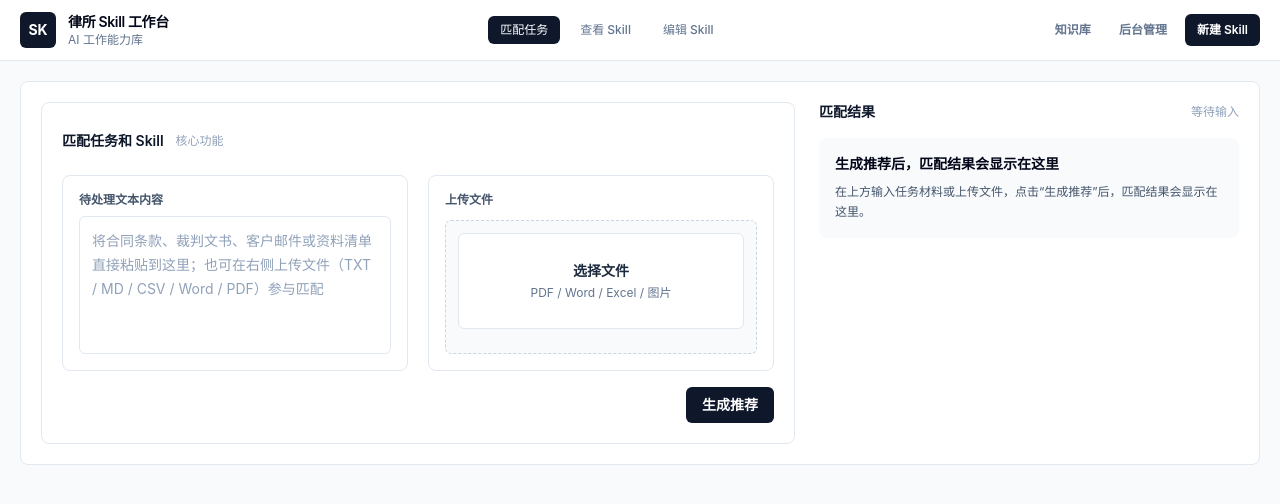
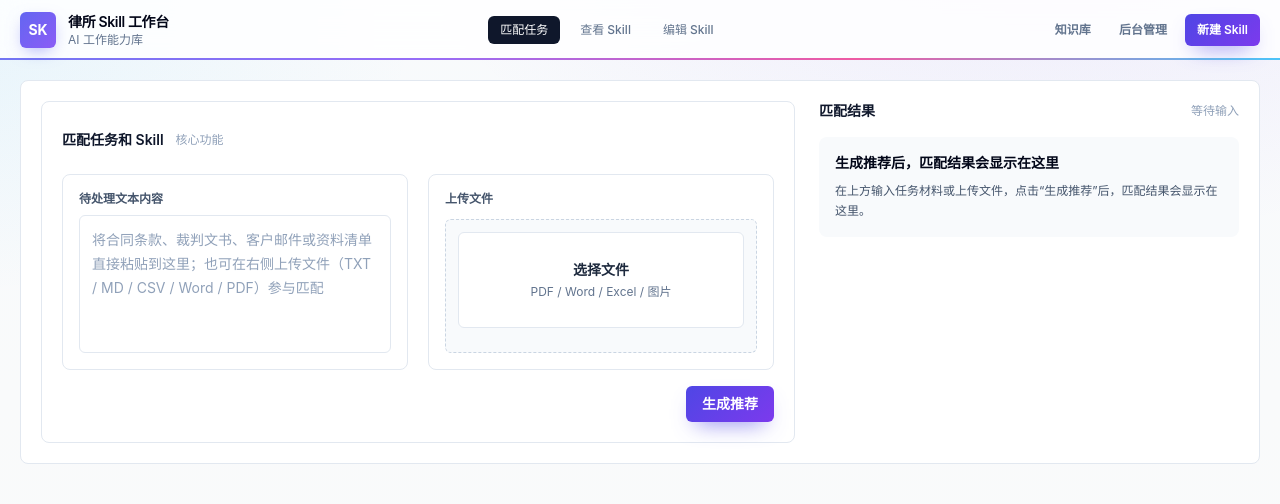
Before and after one commit to cheneywongyu/LawSkill, a Next.js app: page /skills-platform in a window 1280 px wide. Shown: the top 504 px of the page. Built offline with nearby package versions, Linux system fonts and the light colour scheme.

Commit message:
feat: 点击任意处迸发烟火 + 刷新主题（渐变背景/玻璃导航/主色渐变按钮）

```diff
--- a/app/globals.css
+++ b/app/globals.css
@@ -65,3 +65,62 @@ body {
     animation: none;
   }
 }
+
+/* ===== 主题刷新：柔和渐变背景 / 玻璃导航 / 品牌与主色按钮 ===== */
+
+.app-gradient {
+  background:
+    radial-gradient(1100px 560px at 82% -12%, rgba(139, 92, 246, 0.10), transparent 60%),
+    radial-gradient(900px 480px at -6% 4%, rgba(56, 189, 248, 0.09), transparent 55%),
+    linear-gradient(180deg, #f8fafc 0%, #fafafa 100%);
+}
+
+.glass-header {
+  background: rgba(255, 255, 255, 0.82);
+  -webkit-backdrop-filter: blur(12px);
+  backdrop-filter: blur(12px);
+}
+
+.glass-header::after {
+  content: "";
+  position: absolute;
+  left: 0;
+  right: 0;
+  bottom: 0;
+  height: 2px;
+  background: linear-gradient(90deg, #6366f1, #8b5cf6, #ec4899, #38bdf8);
+  opacity: 0.9;
+}
+
+.brand-mark {
+  background: linear-gradient(135deg, #6366f1, #8b5cf6);
+  box-shadow: 0 6px 18px -6px rgba(99, 102, 241, 0.65);
+}
+
+.btn-accent {
+  background: linear-gradient(135deg, #4f46e5, #7c3aed);
+  color: #ffffff;
+  box-shadow: 0 10px 22px -10px rgba(79, 70, 229, 0.75);
+  transition: transform 0.15s ease, box-shadow 0.15s ease, filter 0.15s ease;
+}
+
+.btn-accent:hover:not(:disabled) {
+  filter: brightness(1.07);
+  transform: translateY(-1px);
+  box-shadow: 0 14px 28px -10px rgba(79, 70, 229, 0.85);
+}
+
+.btn-accent:disabled {
+  filter: grayscale(0.25) brightness(0.95);
+  cursor: not-allowed;
+}
+
+.lift {
+  transition: transform 0.18s ease, box-shadow 0.18s ease, border-color 0.18s ease;
+}
+
+.lift:hover {
+  transform: translateY(-2px);
+  box-shadow: 0 12px 26px -14px rgba(15, 23, 42, 0.45);
+  border-color: rgba(99, 102, 241, 0.5);
+}
--- /dev/null
+++ b/app/skills-platform/FireworksLayer.tsx
@@ -0,0 +1,145 @@
+'use client'
+
+import { useEffect, useRef } from 'react'
+
+type Particle = {
+  x: number
+  y: number
+  vx: number
+  vy: number
+  life: number
+  decay: number
+  color: string
+  size: number
+}
+
+type Ring = {
+  x: number
+  y: number
+  radius: number
+  life: number
+  color: string
+}
+
+const COLORS = ['#6366f1', '#8b5cf6', '#ec4899', '#f59e0b', '#10b981', '#38bdf8', '#f43f5e']
+
+export default function FireworksLayer() {
+  const canvasRef = useRef<HTMLCanvasElement>(null)
+
+  useEffect(() => {
+    const canvas = canvasRef.current
+    if (!canvas) return
+    const ctx = canvas.getContext('2d')
+    if (!ctx) return
+
+    const reduceMotion = window.matchMedia('(prefers-reduced-motion: reduce)').matches
+    const particlesRef = { current: [] as Particle[] }
+    const ringsRef = { current: [] as Ring[] }
+    let rafId: number | null = null
+
+    const resize = () => {
+      const dpr = Math.min(window.devicePixelRatio || 1, 2)
+      canvas.width = window.innerWidth * dpr
+      canvas.height = window.innerHeight * dpr
+      canvas.style.width = `${window.innerWidth}px`
+      canvas.style.height = `${window.innerHeight}px`
+      ctx.setTransform(dpr, 0, 0, dpr, 0, 0)
+    }
+    resize()
+    window.addEventListener('resize', resize)
+
+    const burst = (x: number, y: number) => {
+      const base = COLORS[Math.floor(Math.random() * COLORS.length)]
+      const count = 28 + Math.floor(Math.random() * 12)
+      for (let i = 0; i < count; i++) {
+        const angle = (Math.PI * 2 * i) / count + Math.random() * 0.35
+        const speed = 2.4 + Math.random() * 4.6
+        particlesRef.current.push({
+          x,
+          y,
+          vx: Math.cos(angle) * speed,
+          vy: Math.sin(angle) * speed,
+          life: 1,
+          decay: 0.012 + Math.random() * 0.01,
+          color: Math.random() > 0.55 ? base : COLORS[Math.floor(Math.random() * COLORS.length)],
+          size: 1.6 + Math.random() * 2.4,
+        })
+      }
+      ringsRef.current.push({ x, y, radius: 4, life: 1, color: base })
+      if (rafId === null) {
+        rafId = requestAnimationFrame(tick)
+      }
+    }
+
+    const tick = () => {
+      ctx.clearRect(0, 0, window.innerWidth, window.innerHeight)
+      ctx.globalCompositeOperation = 'lighter'
+
+      const ps = particlesRef.current
+      for (let i = ps.length - 1; i >= 0; i--) {
+        const p = ps[i]
+        p.x += p.vx
+        p.y += p.vy
+        p.vy += 0.055
+        p.vx *= 0.985
+        p.vy *= 0.985
+        p.life -= p.decay
+        if (p.life <= 0) {
+          ps.splice(i, 1)
+          continue
+        }
+        ctx.globalAlpha = Math.max(p.life, 0)
+        ctx.fillStyle = p.color
+        ctx.beginPath()
+        ctx.arc(p.x, p.y, p.size, 0, Math.PI * 2)
+        ctx.fill()
+      }
+
+      const rs = ringsRef.current
+      for (let i = rs.length - 1; i >= 0; i--) {
+        const r = rs[i]
+        r.radius += 3.2
+        r.life -= 0.045
+        if (r.life <= 0) {
+          rs.splice(i, 1)
+          continue
+        }
+        ctx.globalAlpha = Math.max(r.life, 0) * 0.6
+        ctx.strokeStyle = r.color
+        ctx.lineWidth = 2
+        ctx.beginPath()
+        ctx.arc(r.x, r.y, r.radius, 0, Math.PI * 2)
+        ctx.stroke()
+      }
+
+      ctx.globalAlpha = 1
+      ctx.globalCompositeOperation = 'source-over'
+
+      if (ps.length || rs.length) {
+        rafId = requestAnimationFrame(tick)
+      } else {
+        rafId = null
+      }
+    }
+
+    const onClick = (event: MouseEvent) => {
+      if (reduceMotion) return
+      burst(event.clientX, event.clientY)
+    }
+    window.addEventListener('click', onClick, true)
+
+    return () => {
+      window.removeEventListener('resize', resize)
+      window.removeEventListener('click', onClick, true)
+      if (rafId !== null) cancelAnimationFrame(rafId)
+    }
+  }, [])
+
+  return (
+    <canvas
+      ref={canvasRef}
+      aria-hidden
+      className="pointer-events-none fixed inset-0 z-[100]"
+    />
+  )
+}
--- a/app/skills-platform/page.tsx
+++ b/app/skills-platform/page.tsx
@@ -11,6 +11,7 @@ import {
   skillCategories,
   statusLabels,
 } from '@/data/skillPlatform'
+import FireworksLayer from './FireworksLayer'
 
 type PlatformView = 'library' | 'recommend' | 'editor' | 'knowledge' | 'admin'
 type LibraryMode = 'home' | 'category' | 'skill'
@@ -2491,11 +2492,11 @@ export default function SkillsPlatformPage() {
   )
 
   return (
-    <div className="min-h-screen bg-slate-50 text-slate-900">
-      <header className="sticky top-0 z-20 border-b border-slate-200 bg-white/95 px-5 py-3 backdrop-blur">
+    <div className="min-h-screen app-gradient text-slate-900">
+      <header className="sticky top-0 z-20 glass-header relative px-5 py-3">
         <div className="mx-auto flex max-w-[1500px] items-center justify-between gap-4">
           <div className="flex items-center gap-3">
-            <div className="grid size-9 shrink-0 place-items-center rounded-md bg-slate-900 text-sm font-bold text-white">SK</div>
+            <div className="grid size-9 shrink-0 place-items-center rounded-md brand-mark text-sm font-bold text-white">SK</div>
             <div>
               <h1 className="text-sm font-semibold tracking-tight text-slate-950">律所 Skill 工作台</h1>
               <p className="text-xs text-slate-500">AI 工作能力库</p>
@@ -2542,7 +2543,7 @@ export default function SkillsPlatformPage() {
             <button
               type="button"
               onClick={createNewMySkill}
-              className="rounded-md bg-slate-900 px-3 py-2 text-xs font-semibold text-white hover:bg-slate-700"
+              className="rounded-md btn-accent px-3 py-2 text-xs font-semibold"
             >
               新建 Skill
             </button>
@@ -2867,7 +2868,7 @@ export default function SkillsPlatformPage() {
                       <button
                         onClick={() => requestModelAction('recommend', sourceText)}
                         disabled={isAnalyzing}
-                        className="rounded-md bg-slate-900 px-4 py-2 text-sm font-semibold text-white hover:bg-slate-700 disabled:cursor-not-allowed disabled:bg-slate-400"
+                        className="rounded-md btn-accent px-4 py-2 text-sm font-semibold disabled:cursor-not-allowed"
                       >
                         {isAnalyzing ? '分析中...' : '生成推荐'}
                       </button>
@@ -2915,7 +2916,7 @@ export default function SkillsPlatformPage() {
                           <button
                             onClick={() => generateModelRecommendations(sourceText, '未执行脱敏检查', true)}
                             disabled={isAnalyzing}
-                            className="mt-2 rounded-md bg-indigo-600 px-3 py-1.5 text-xs font-semibold text-white hover:bg-indigo-700 disabled:cursor-not-allowed disabled:bg-indigo-300"
+                            className="mt-2 rounded-md btn-accent px-3 py-1.5 text-xs font-semibold disabled:cursor-not-allowed"
                           >
                             {isAnalyzing ? '大模型检索中...' : '用大模型重新搜索'}
                           </button>
@@ -3253,6 +3254,8 @@ export default function SkillsPlatformPage() {
           </form>
         </div>
       )}
+
+      <FireworksLayer />
     </div>
   )
 }
```
